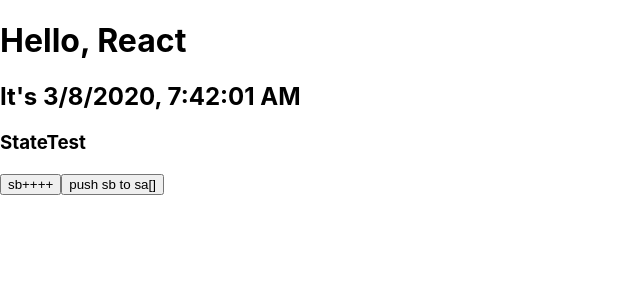
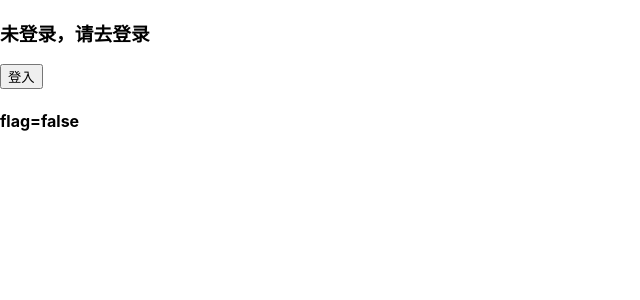
Before and after one commit to NIATAMA/react_review, a React (Create React App) app: page / in a window 1280 px wide. Shown: the top 300 px of the page, without its empty margins (0-640 px from the left). Built offline with nearby package versions, Linux system fonts and the light colour scheme.

Commit message:
react的条件渲染

```diff
--- a/src/App.js
+++ b/src/App.js
@@ -1,14 +1,16 @@
 import React from 'react';
 import './App.css';
 // comps
-import SimpleClock from './components/SimpleClock'
-import StateTest from './components/StateTest'
+// import SimpleClock from './components/SimpleClock'
+// import StateTest from './components/StateTest'
+import ConditionRender from './components/ConditionRender'
 
 function App(props) {
+  // <SimpleClock />
+  // <StateTest />
   return (
     <div>
-      <SimpleClock />
-      <StateTest />
+      <ConditionRender />
     </div>
   );
 }
--- /dev/null
+++ b/src/components/ConditionRender.jsx
@@ -0,0 +1,50 @@
+import React from 'react'
+
+function Greeting(props) {
+    let vnode
+    if (props.flag) {
+        vnode = (<h3>xxx,欢迎，宁已登录</h3>)
+    } else {
+        vnode = (<h3>未登录，请去登录</h3>)
+    }
+    return vnode
+}
+function LoginBut(props) {
+    return (<button onClick={props.onClick}>登入</button>)
+}
+function LogoutBut(props) {
+    return (<button onClick={props.onClick}>登出</button>)
+}
+
+
+class ConditionRender extends React.Component {
+    constructor(props) {
+        super(props)
+        this.state = { flag: false }
+    }
+
+    logBut = (flag, e) => {
+        console.log('logBut -> ' + flag)
+        this.setState((state) => ({
+            flag
+        }))
+    }
+
+    render() {
+        let vbut
+        if (this.state.flag) {
+            vbut = <LogoutBut onClick={(e) => this.logBut(false, e)} />
+        } else {
+            vbut = <LoginBut onClick={(e) => this.logBut(true, e)} />
+        }
+        return (
+            <div>
+                <Greeting flag={this.state.flag} />
+                {vbut}
+                {this.state.flag ? (<h4>flag=true</h4>) : (<h4>flag=false</h4>)}
+            </div>
+        )
+    }
+}
+
+export default ConditionRender
--- a/src/components/StateTest.jsx
+++ b/src/components/StateTest.jsx
@@ -13,8 +13,8 @@
         this.pushToSa = this.pushToSa.bind(this)
     }
 
-    sbPlus() {
-        console.log('aaa')
+    sbPlus(e) {
+        console.log(e)
         this.setState(state => ({
             sb: ++state.sb
         }))
```
